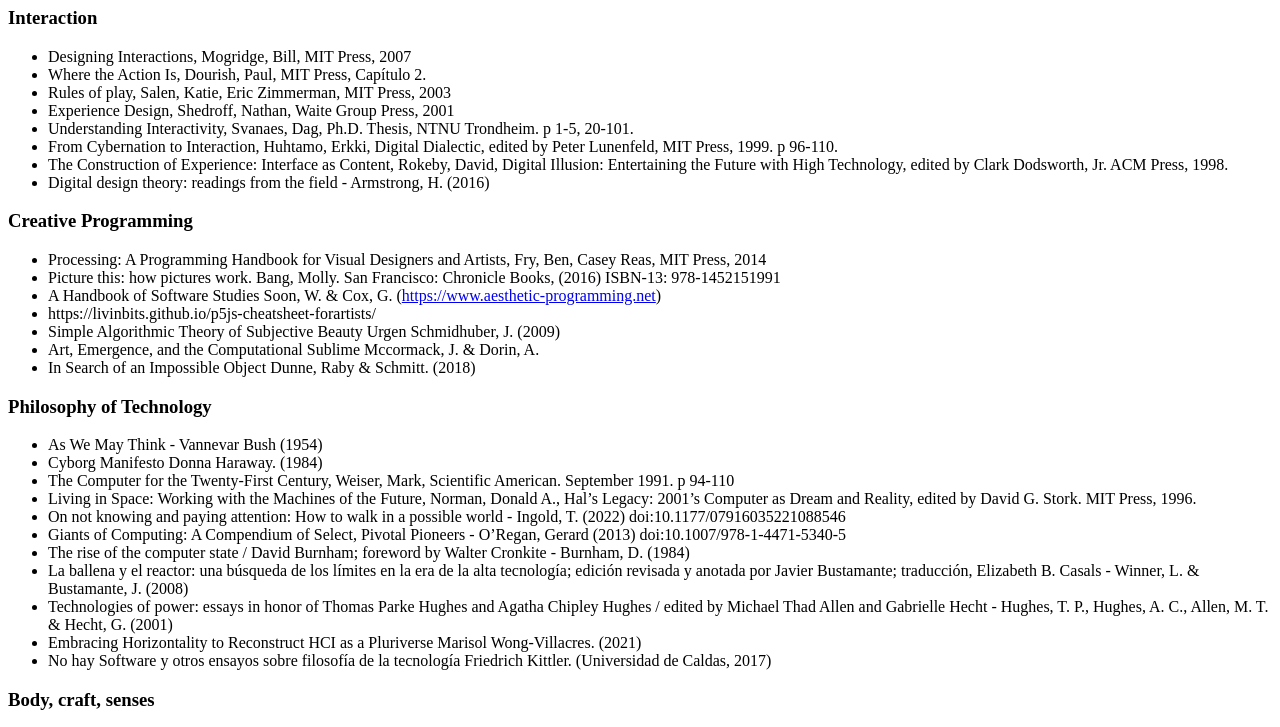
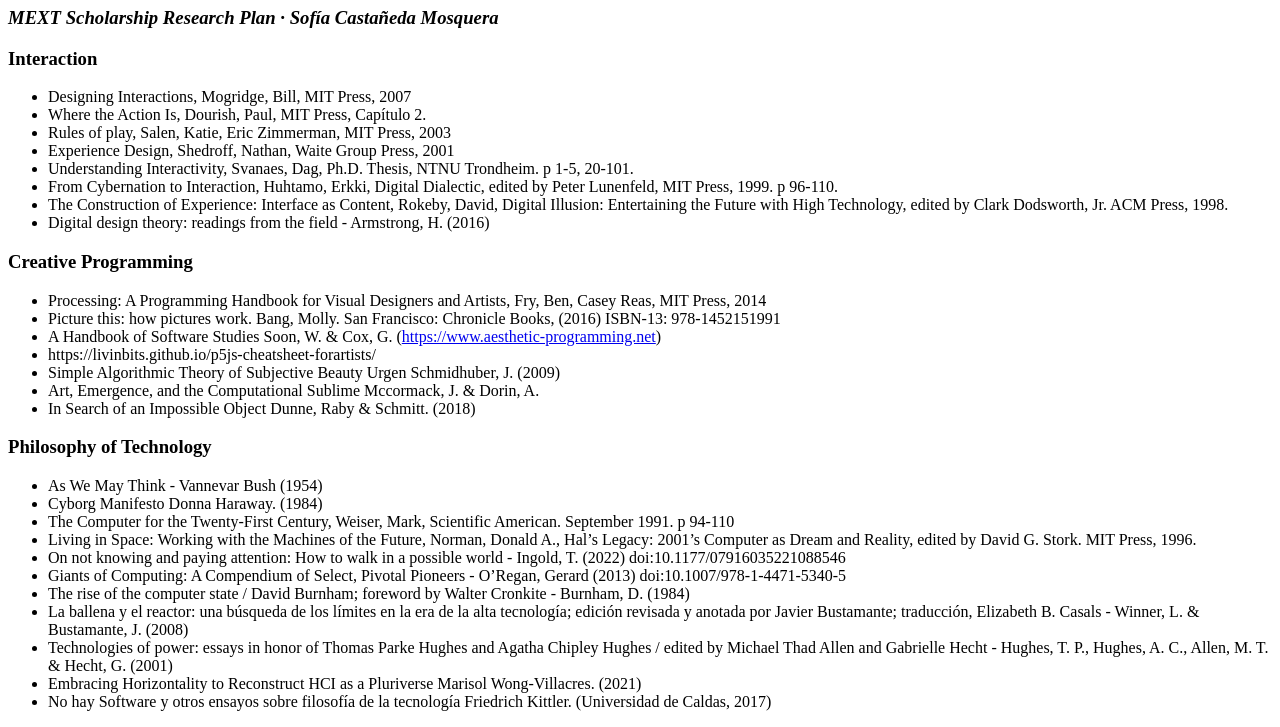
Before and after one commit to sofiacastaneda/mext-bibliography, a plain HTML site: page index.html in a window 1280 px wide. Shown: the part 73-800 px from the top of the page. Drawn offline with Linux system fonts and the light colour scheme.

Commit message:
add name

```diff
--- a/index.html
+++ b/index.html
@@ -11,6 +11,8 @@
 	<body>
 
 		<h1> Bibliography  </h1>
+		<h3><i>MEXT Scholarship Research Plan · Sofía Castañeda Mosquera</i></h3>
+
 		<h3>Interaction</h3>
 		<ul>
 			<li>Designing Interactions, Mogridge, Bill, MIT Press, 2007</li>
```
